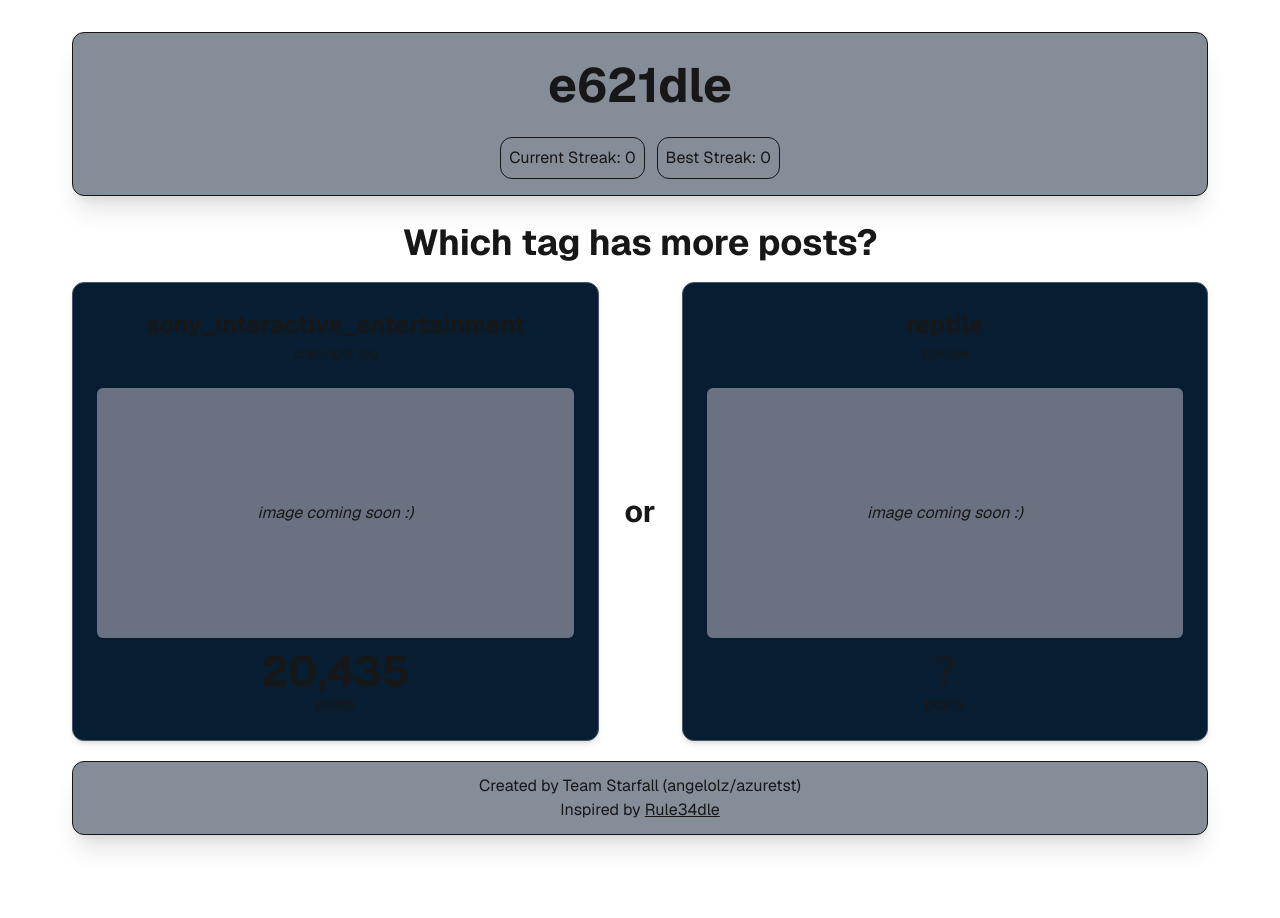
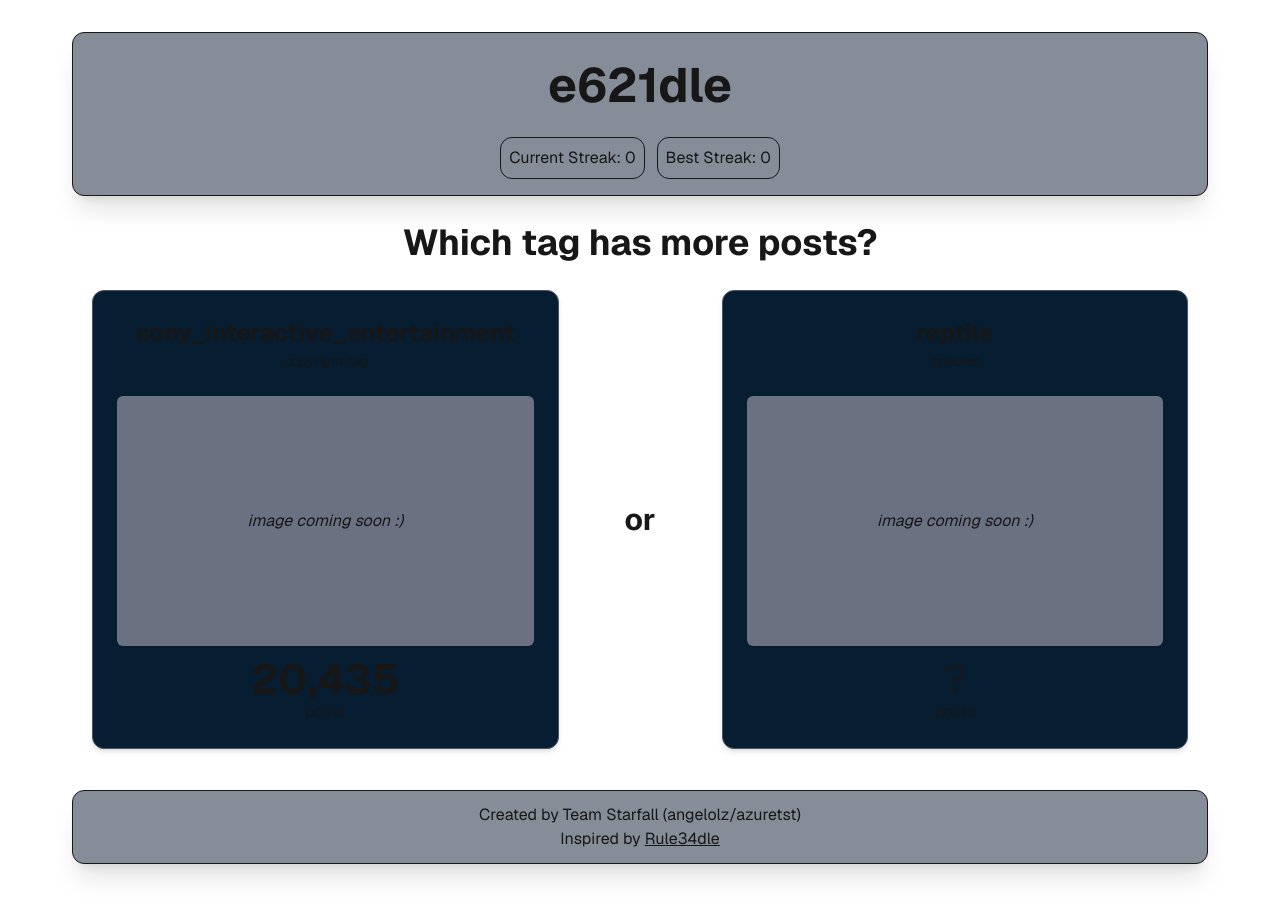
Before and after one commit to teamstarfall/e621dle, a Next.js app: page / in a window 1280 px wide. Shown: the top 918 px of the page. Built offline with nearby package versions, Linux system fonts and the light colour scheme.

Commit message:
spacing fixes

```diff
--- a/src/app/components/TagDisplay.tsx
+++ b/src/app/components/TagDisplay.tsx
@@ -33,9 +33,9 @@ export default function TagDisplay({
 
     return (
         <div
-            className={`flex flex-col grow gap-[12px] w-full h-full p-6 bg-[#071e32] border-1 border-gray-600 rounded-xl shadow-md ${
+            className={`flex flex-col grow gap-[12px] w-full h-full p-6 mx-[20px] bg-[#071e32] border-1 border-gray-600 rounded-xl shadow-md ${
                 isRevealed ? "cursor-not-allowed" : "cursor-pointer"
-            } hover:border-white hover:shadow-xl hover:shadow-white hover:-translate-y-1 transition-all`}
+            } hover:border-white hover:shadow-xl hover:shadow-white hover:-translate-y-2 transition-all`}
             onClick={() => handleChoice(choice)}
         >
             <span className="flex flex-col">
--- a/src/app/page.tsx
+++ b/src/app/page.tsx
@@ -141,8 +141,8 @@ export default function Home() {
                 </span>
             </header>
 
-            <main className="flex flex-col text-center gap-[12px] my-[20px] min-h-[500px] w-full items-stretch rounded-xl">
-                <div className={`text-center text-[36px] font-bold`}>Which tag has more posts?</div>
+            <div className={`text-center text-[36px] font-bold py-[20px]`}>Which tag has more posts?</div>
+            <main className="flex flex-col text-center gap-[12px] min-h-[500px] w-full items-stretch rounded-xl">
                 <div
                     className={`flex flex-row gap-[16px] h-full w-full row-start-2 items-center sm:items-start rounded-xl animate-fade-in-up`}
                 >
@@ -153,7 +153,7 @@ export default function Home() {
                         choice="lower"
                         getCategoryName={getCategoryName}
                     />
-                    <div className="text-3xl font-bold my-auto px-[10px]">or</div>
+                    <div className="text-3xl font-bold my-auto px-[30px]">or</div>
                     <TagDisplay
                         tag={rightTag}
                         isRevealed={isRevealed}
```
